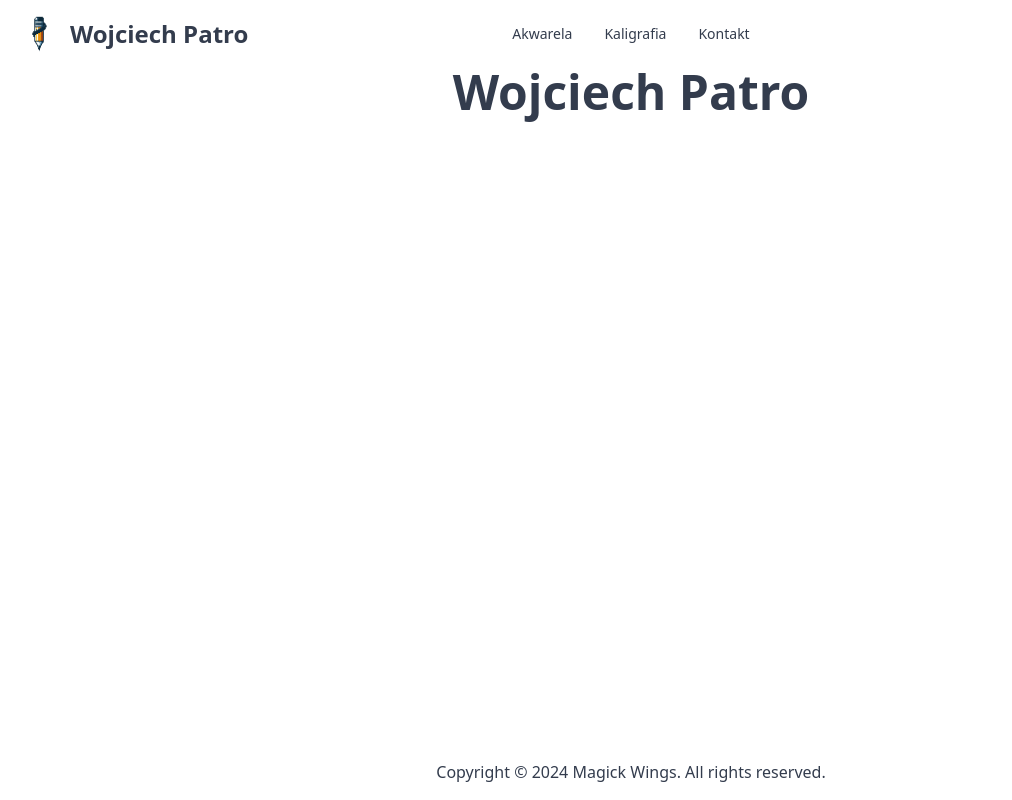
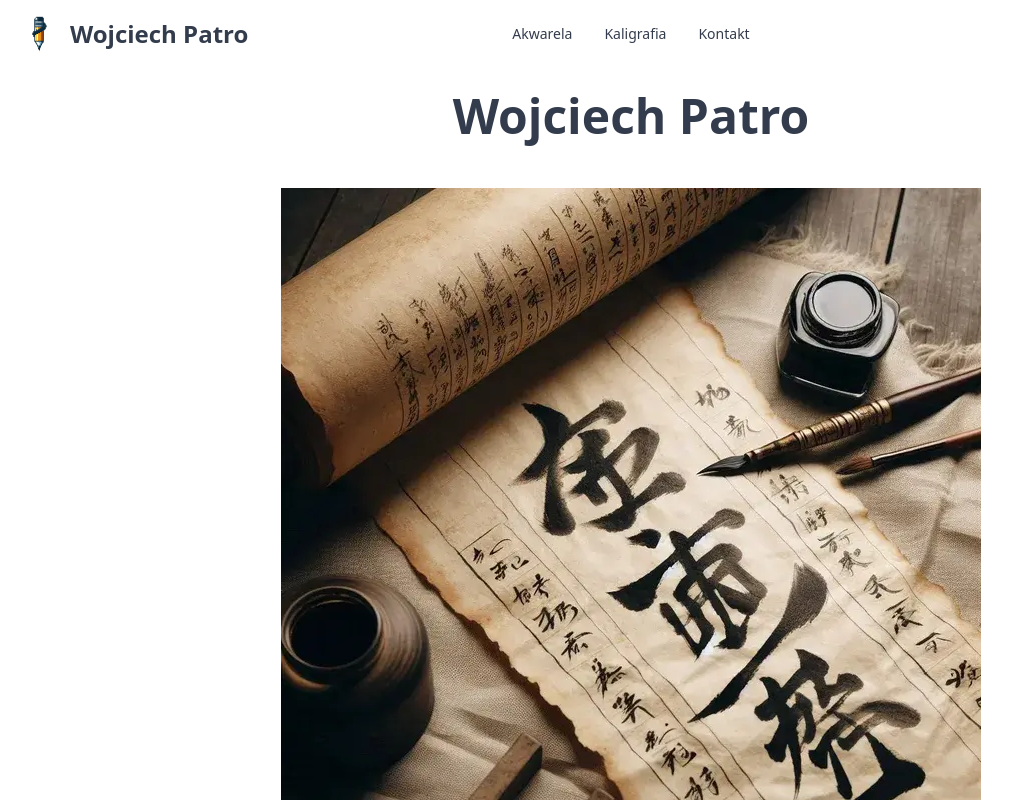
Before and after one commit to marcin-dudek/wp, a SvelteKit app: page / in a window 1280 px wide. Shown: the top 800 px of the page, without its empty margins (9-1021 px from the left). Built offline with nearby package versions, Linux system fonts and the light colour scheme.

Commit message:
Fix menu and add some main image

```diff
--- a/src/routes/+layout.svelte
+++ b/src/routes/+layout.svelte
@@ -27,14 +27,11 @@
           </svg>
         </div>
         <!-- svelte-ignore a11y-no-noninteractive-tabindex -->
-        <ul
-          tabindex="0"
-          class="menu-dropdown menu-sm dropdown-content bg-base-100 rounded-box z-[1] mt-3 w-52 p-2 shadow"
-        >
+        <ul tabindex="0" class="menu dropdown-content bg-base-100 rounded-box z-[1] w-80 shadow">
           <li><a href="/akwarela">Akwarela</a></li>
           <li>
             <summary>Kaligrafia</summary>
-            <ul class="p-2">
+            <ul>
               <li>
                 <h2 class="menu-title">A. Mickiewicz</h2>
                 <ul>
@@ -50,7 +47,7 @@
                   <li><a href="/kaligrafia/sonnets">Sonnets</a></li>
                 </ul>
               </li>
-              <li><a href="/nowy-testament">Pismo Święte Nowego Testamentu</a></li>
+              <li><a href="/kaligrafia/nowy-testament">Pismo Święte Nowego Testamentu</a></li>
             </ul>
           </li>
           <li><a href="/kontakt">Kontakt</a></li>
@@ -70,7 +67,7 @@
       </a>
     </div>
     <div class="navbar-center lg:flex">
-      <ul class="menu menu-horizontal">
+      <ul class="menu menu-horizontal max-lg:hidden">
         <li><a href="/akwarela">Akwarela</a></li>
         <li class="dropdown dropdown-hover">
           <div tabindex="0" role="button">Kaligrafia</div>
--- a/src/routes/+page.svelte
+++ b/src/routes/+page.svelte
@@ -4,6 +4,8 @@
 </svelte:head>
 
 <div class="flex flex-col">
-  <h1 class="text-5xl font-bold mx-auto">Wojciech Patro</h1>
-  <p class="py-6"></p>
+  <h1 class="text-5xl font-bold mx-auto py-6">Wojciech Patro</h1>
+  <div class="py-6 w-full">
+    <img class="mx-auto" src="/main.webp" alt="akwarela nr 1" />
+  </div>
 </div>
--- a/src/routes/kaligrafia/[...path]/+layout.js
+++ b/src/routes/kaligrafia/[...path]/+layout.js
@@ -19,6 +19,10 @@ export const load = ({ url }) => {
       '/img_a/w104.webp'
     ];
   }
+  else if (pathname === "/kaligrafia/as-you-like-it") { title = "As You Like It"; }
+  else if (pathname === "/kaligrafia/sonnets") { title = "Sonnets"; }
+  else if (pathname === "/kaligrafia/tryptyk") { title = "Tryptyk"; }
+  else if (pathname === "/kaligrafia/nowy-testament") { title = "Pismo Święte Nowego Testamentu"; }
 
   return {
     pathname,
```
Also changed, not shown: static/main.webp (added), 1 other file (tests, documents, lock files or other folders).
